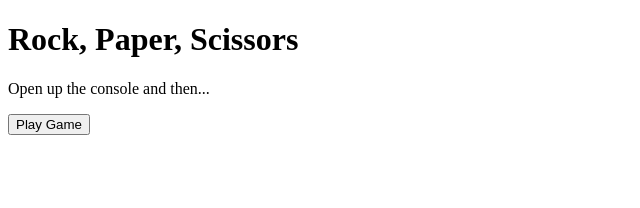
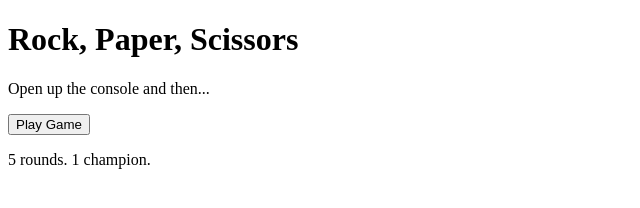
Before and after one commit to jamienorthman/Rock-Paper-Scissors, a plain HTML site: page index.html in a window 1280 px wide. Shown: the whole page, without its empty margins (0-640 px from the left). Drawn offline with Linux system fonts and the light colour scheme.

Commit message:
sentence to clarify number of rounds

```diff
--- a/index.html
+++ b/index.html
@@ -14,6 +14,7 @@
             <h1>Rock, Paper, Scissors</h1>
             <p>Open up the console and then...</p>
             <button>Play Game</button>
+            <p>5 rounds. 1 champion.</p>
         </div>
 
     </body>
```
